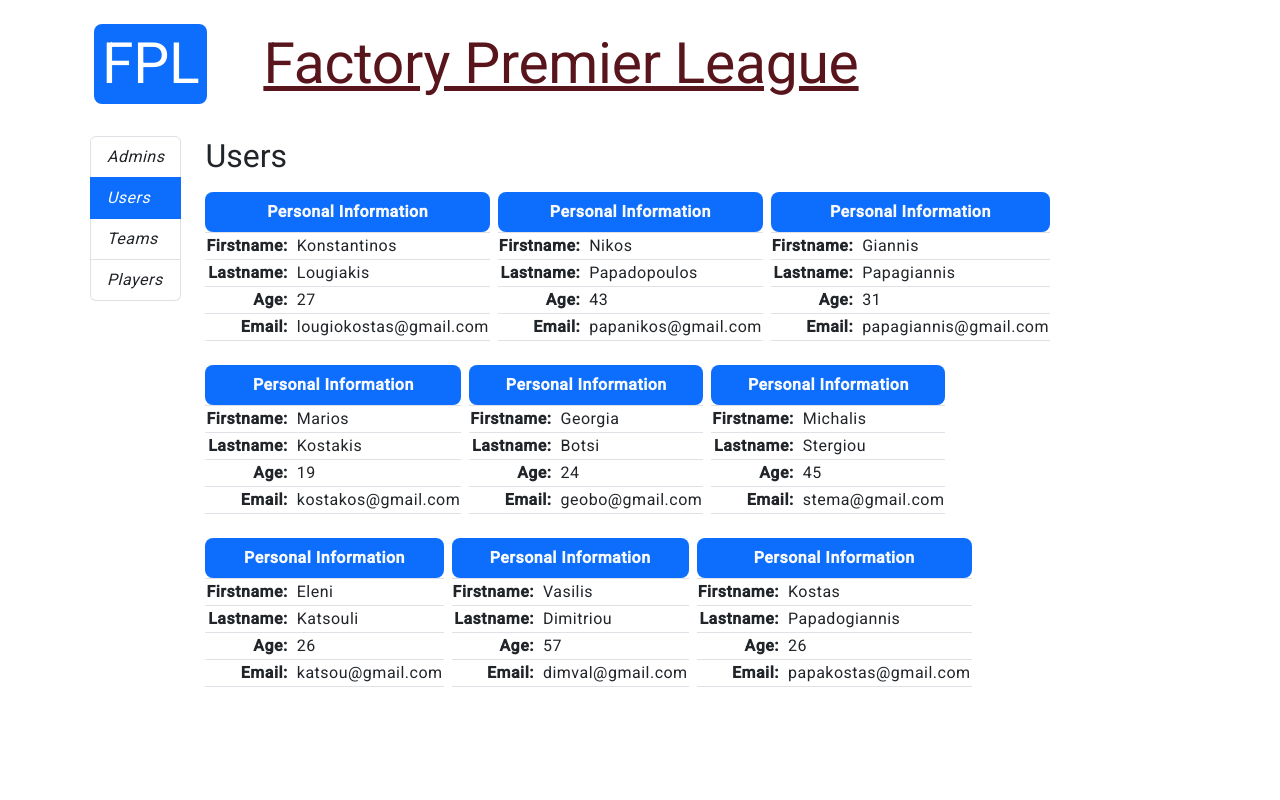
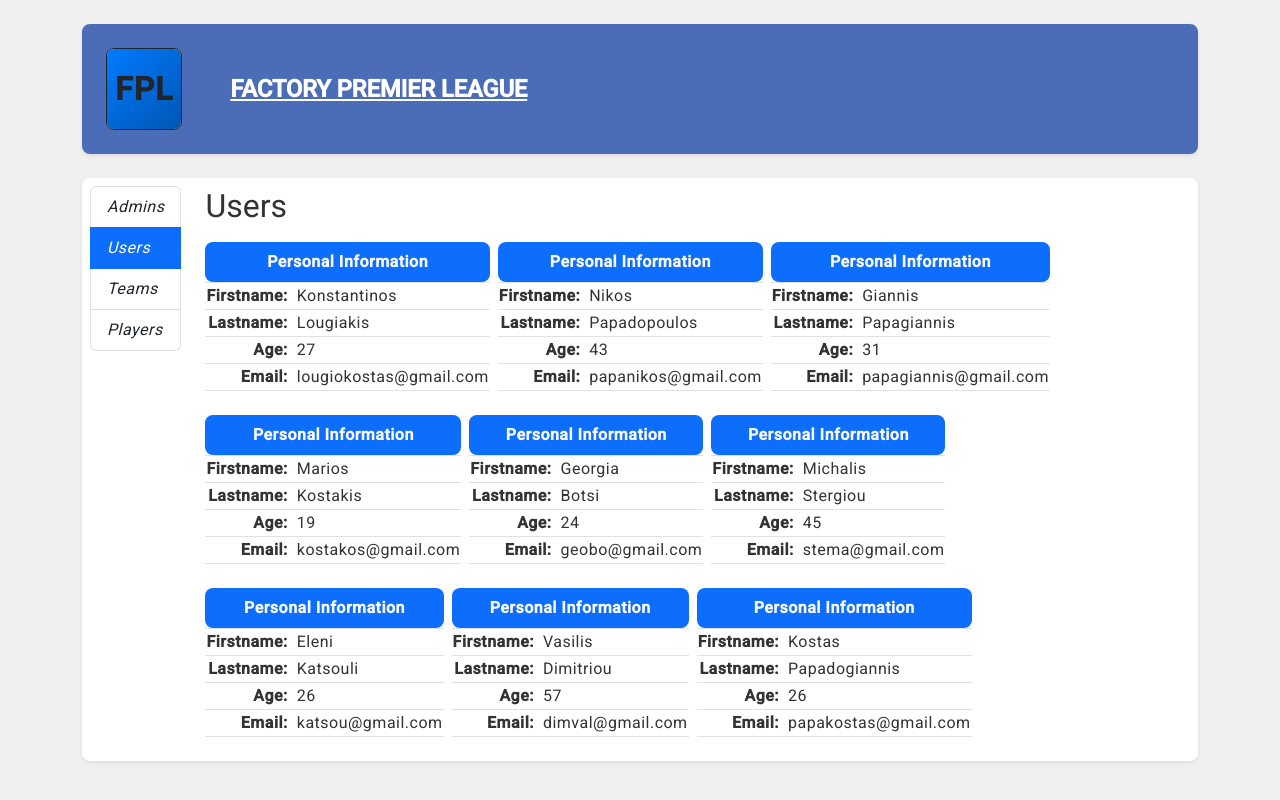
Before and after one commit to KonstantinosLougiakis/FPL--FactoryPremierLeague-, an Angular app in the folder FPLApp-Front/: page /for-directive in a window 1280 px wide. Built offline with nearby package versions, Linux system fonts and the light colour scheme.

Commit message:
styling changes in the app

```diff
--- a/FPLApp-Front/src/app/app.component.css
+++ b/FPLApp-Front/src/app/app.component.css
@@ -1,5 +1,29 @@
-#container{
-    width: 100vh;
-    height: 100vh;
-    /* background-image: url('../assets/images/PremierLeague.jpg.jpg'); */
+.fpl-button {
+    background: linear-gradient(135deg, #007bff, #0056b3);
+    box-shadow: 0 4px 6px rgba(0, 0, 0, 0.1);
+    transition: transform 0.3s ease, box-shadow 0.3s ease;
 }
+
+.fpl-button:hover {
+    transform: translateY(-3px);
+    box-shadow: 0 6px 8px rgba(0, 0, 0, 0.15);
+}
+
+.fpl-button h1 {
+    font-size: 2rem;
+    font-weight: bold;
+    letter-spacing: 1px;
+    margin: 0;
+}
+
+.fpl-title {
+    font-size: 1.5rem;
+    font-weight: bold;
+    color: #dc3545; /* Bootstrap text-danger-emphasis color */
+    text-transform: uppercase;
+}
+
+.fpl-title:hover {
+    color: #c82333; /* Slightly darker shade for hover effect */
+    text-decoration: none; /* Remove underline on hover */
+}
--- a/FPLApp-Front/src/app/app.component.html
+++ b/FPLApp-Front/src/app/app.component.html
@@ -1,15 +1,19 @@
 <div class="container">
-    <div class="container mt-4">
+    <div class="container mt-4 rounded-3 shadow-sm p-4" style="background-color: #4b6cb7;">
         <div class="d-flex gap-5 align-items-center">
-            <div class="bg-primary text-bg-primary rounded-3">
-                <h1 role="button" class="m-2" routerLink="welcome">FPL</h1>
+            <div class="border border-dark rounded-3 overflow-hidden">
+                <div class="bg-warning text-dark fpl-button p-2">
+                    <h1 role="button" class="m-0 text-dark fw-bold" routerLink="welcome">FPL</h1>
+                </div>
             </div>
-            <h1 role="button" class="bg-opacity-100 bg-body text-danger-emphasis rounded-3 m-2 text-decoration-underline" routerLink="welcome">Factory Premier League</h1>
+            <h1 role="button" class="bg-transparent text-white rounded-3 m-0 text-uppercase fpl-title text-decoration-underline">
+                Factory Premier League
+            </h1>
         </div>
     </div>
-<br>
-    <div class="d-flex flex-row gap-2">
-        <div class="d-flex flex-column text-nowrap bg-white p-2 fst-italic">
+    <br>
+    <div class="d-flex flex-row gap-2 bg-white rounded-3 shadow-sm">
+        <div class="d-flex flex-column text-nowrap p-2 fst-italic">
             <app-my-menu></app-my-menu>
         </div>
         <div class="flex-grow-1 p-2 text-nowrap">
--- a/FPLApp-Front/src/app/components/team-list/team-list.component.html
+++ b/FPLApp-Front/src/app/components/team-list/team-list.component.html
@@ -1,9 +1,14 @@
 <h4>Premier League 2023/2024 Teams</h4>
 
 <div *ngFor="let team of teams">
-  <mat-card>
+  <mat-card [ngStyle]="{'border-left': '5px solid ' + getTeamColor(team.name)}">
     <mat-card-header>
       <mat-card-title class="team-name">{{ team.name }}</mat-card-title>
+      <mat-card-actions>
+        <button mat-button (click)="togglePlayers(team.name)">
+          {{ toggledTeams[team.name] ? 'Hide Players' : 'Show Players' }}
+        </button>
+      </mat-card-actions>
     </mat-card-header>
     <mat-card-content>
       <p class="team-city">City: {{ team.city }}</p>
@@ -11,17 +16,15 @@
       <p class="team-manager">Manager: {{ team.manager }}</p>
       <p class="team-year">Year Founded: {{ team.year_founded }}</p>
       <p class="team-championships">Championships: {{ team.championships }}</p>
-      <div *ngIf="selectedTeam === team" class="players-list">
-        <h5>Players:</h5>
+
+      <div *ngIf="toggledTeams[team.name]" class="players-list">
+        <h5>Players</h5>
         <ul>
           <li *ngFor="let player of team.players">
-            <strong>{{ player.firstname }} {{ player.lastname }}</strong> - {{ player.position }} {{ player.nationality }}
+            <strong>{{ player.firstname }} {{ player.lastname }}</strong> - {{ player.position }}
           </li>
         </ul>
       </div>
     </mat-card-content>
-    <mat-card-actions>
-      <button mat-button (click)="onTeamButtonClick(team)">Team Players</button>
-    </mat-card-actions>
   </mat-card>
 </div>
--- a/FPLApp-Front/src/app/components/team-list/team-list.component.ts
+++ b/FPLApp-Front/src/app/components/team-list/team-list.component.ts
@@ -1,8 +1,8 @@
 import { Component, OnInit, inject } from '@angular/core';
+import { TeamService } from 'src/app/services/team.service';
+import { Team } from 'src/app/shared/interfaces/teams';
+import { MatCardModule } from '@angular/material/card';
 import { CommonModule } from '@angular/common';
-import { TeamService } from 'src/app/services/team.service';
-import { Team, Player } from 'src/app/shared/interfaces/teams';
-import { MatCardModule } from '@angular/material/card';
 import { MatButtonModule } from '@angular/material/button';
 
 @Component({
@@ -16,21 +16,51 @@ export class TeamListComponent implements OnInit {
 
   teamService = inject(TeamService);
   teams: Team[] = [];
-  selectedTeam: Team | null = null;
+  toggledTeams: { [key: string]: boolean } = {};
+  teamColors: { [key: string]: string } = {
+    'Arsenal': '#EF0107',
+    'Aston Villa': '#95BFE5',
+    'Bournemouth': '#DA291C',
+    'Brentford': '#E30613',
+    'Brighton & Hove Albion': '#0057B8',
+    'Burnley': '#6C1D45',
+    'Chelsea': '#034694',
+    'Crystal Palace': '#1B458F',
+    'Everton': '#003399',
+    'Fulham': '#CC0000',
+    'Liverpool': '#C8102E',
+    'Luton Town': '#FB4F14',
+    'Manchester City': '#6CABDD',
+    'Manchester United': '#DA291C',
+    'Newcastle United': '#241F20',
+    'Sheffield United': '#EE2737',
+    'Tottenham Hotspur': '#132257',
+    'West Ham United': '#7A263A',
+    'Wolverhampton Wanderers': '#FDB913',
+    'Nottingham Forest': '#E53233'
+  };
 
   ngOnInit(): void {
     this.teamService.getTeams().subscribe((data: Team[]) => {
-      this.teams = data;
-      console.log(this.teams);
+      this.teams = data.sort((a, b) => a.name.localeCompare(b.name));
+      // Move Nottingham Forest to the end
+      const nottinghamForestIndex = this.teams.findIndex(team => team.name === 'Nottingham Forest');
+      if (nottinghamForestIndex > -1) {
+        const nottinghamForest = this.teams.splice(nottinghamForestIndex, 1)[0];
+        this.teams.push(nottinghamForest);
+      }
+
+      this.teams.forEach(team => {
+        this.toggledTeams[team.name] = false;
+      });
     });
   }
 
+  togglePlayers(teamName: string): void {
+    this.toggledTeams[teamName] = !this.toggledTeams[teamName];
+  }
 
-  onTeamButtonClick(team: Team): void {
-    if (this.selectedTeam === team) {
-      this.selectedTeam = null; // Hide players if the same team is clicked again
-    } else {
-      this.selectedTeam = team; // Show players of the clicked team
-    }
+  getTeamColor(teamName: string): string {
+    return this.teamColors[teamName] || '#ffffff';
   }
 }
--- a/FPLApp-Front/src/app/components/welcome/welcome.component.html
+++ b/FPLApp-Front/src/app/components/welcome/welcome.component.html
@@ -1 +1,3 @@
-<h4 class="text-dark-emphasis text-center">⚽Welcome to Factory Premier League App!🎉</h4>
+<h4 class="text-primary text-center fw-bold mt-4 mb-5">
+    ⚽ Welcome to the Factory Premier League App! 🎉
+</h4>
--- a/FPLApp-Front/src/styles.css
+++ b/FPLApp-Front/src/styles.css
@@ -11,3 +11,9 @@
     z-index: -1;
     padding: 50px;
 } */
+
+body {
+    background-color: #f0f0f0; /* Light gray background */
+    font-family: 'Arial', sans-serif; /* Example font family */
+    color: #333333; /* Text color */
+}
```
Also changed, not shown: FPLApp-Front/src/app/components/team-list/team-list.component.css (line endings or trailing spaces).
